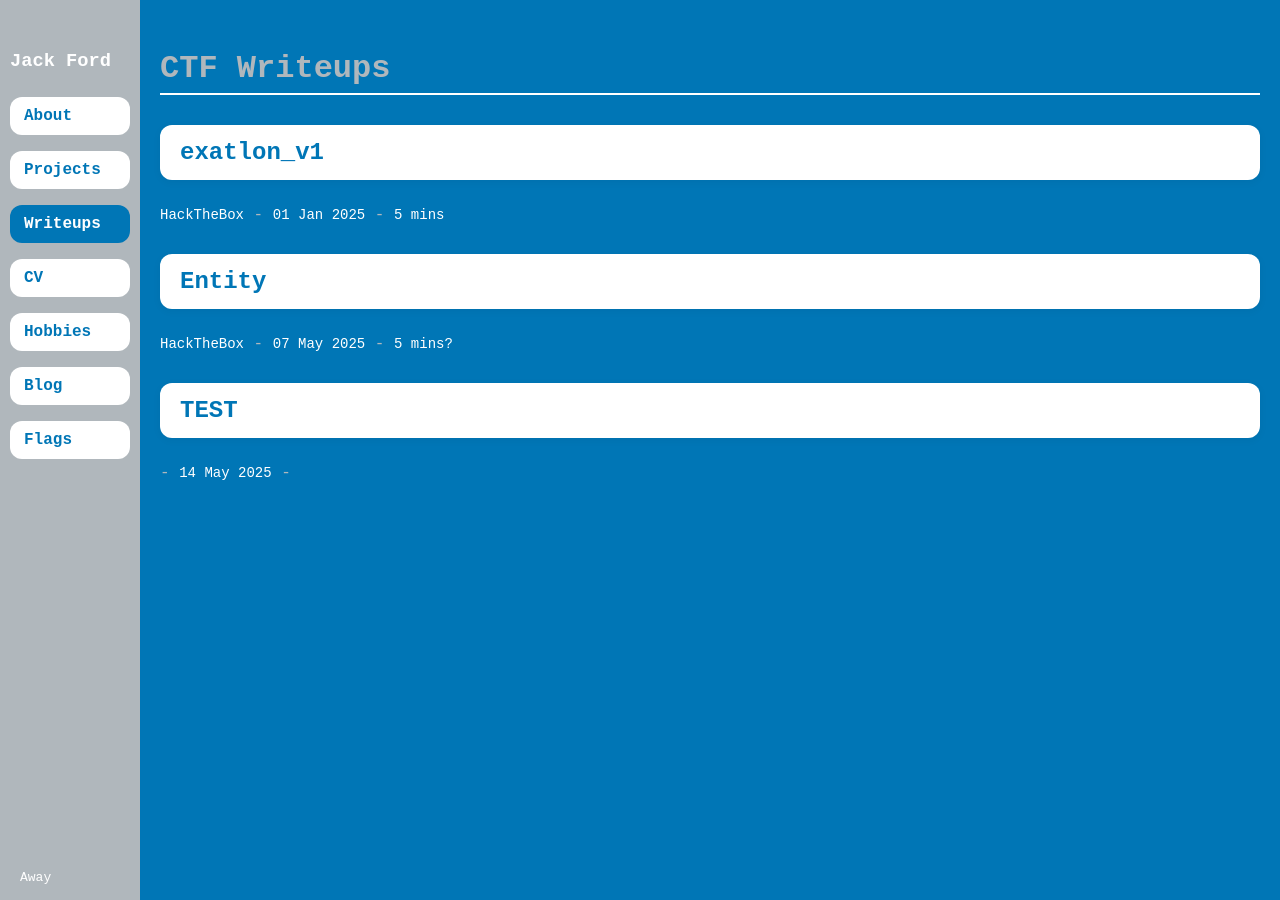
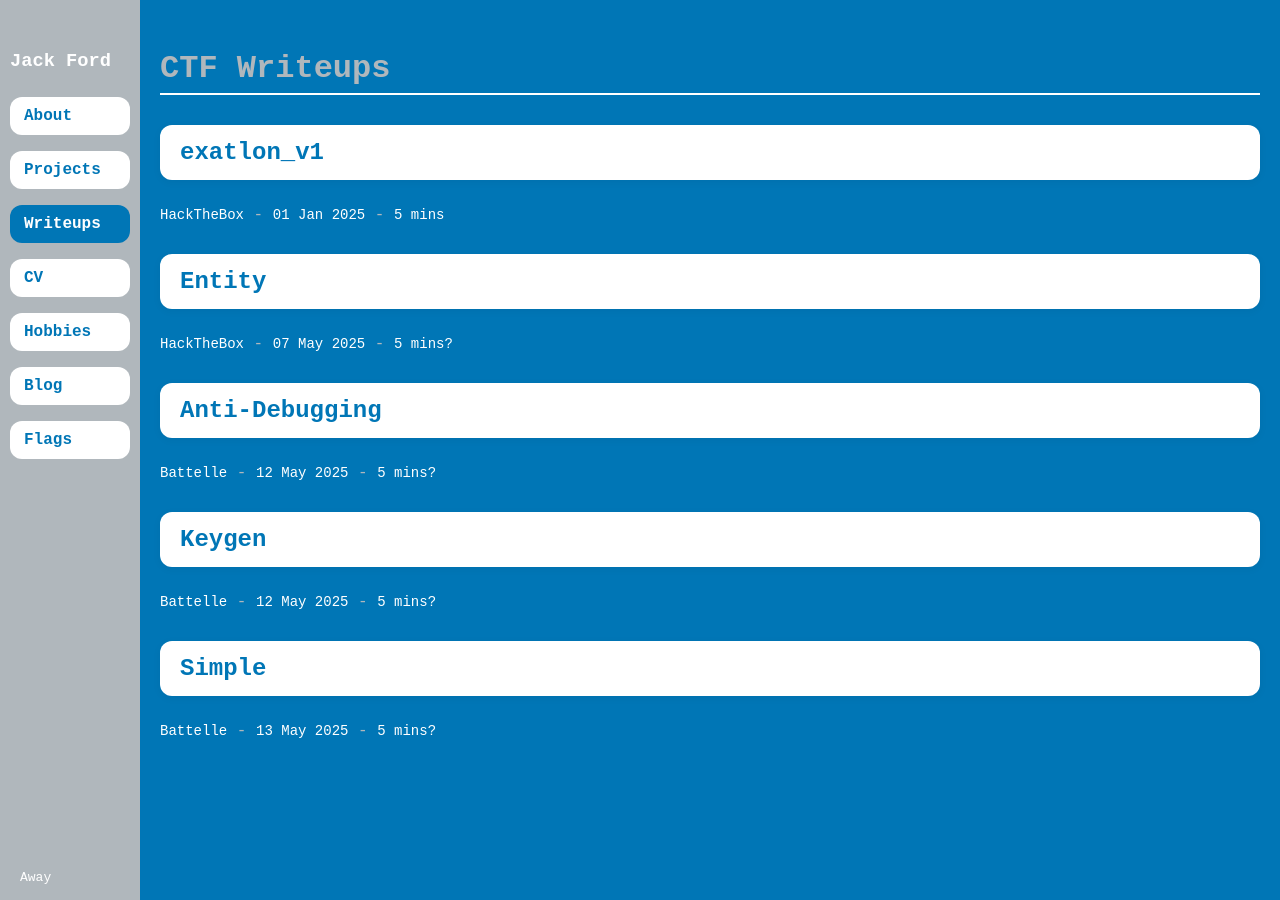
Before and after one commit to shortestllama/shortestllama.github.io, a Jekyll site: the page built from writeups.html, in a window 1280 px wide. Built offline with Jekyll 4.4.1, drawn with Linux system fonts in a browser that asks for light colours.

Commit message:
Added 3 writeup skeletons from battelle

```diff
--- /dev/null
+++ b/_writeups/anti-debugging.md
@@ -0,0 +1,7 @@
+---
+layout: writeup
+title: Anti-Debugging
+source: Battelle
+date: 2025-05-12
+read_time: 5 mins?
+---
--- /dev/null
+++ b/_writeups/keygen.md
@@ -0,0 +1,7 @@
+---
+layout: writeup
+title: Keygen
+source: Battelle
+date: 2025-05-12
+read_time: 5 mins?
+---
--- /dev/null
+++ b/_writeups/simple.md
@@ -0,0 +1,7 @@
+---
+layout: writeup
+title: Simple
+source: Battelle
+date: 2025-05-13
+read_time: 5 mins?
+---
```
Also changed, not shown: _writeups/entity.md (+1 -1 lines), _writeups/template.md (+1 -1 lines), _writeups/test.md (deleted, +0 -5 lines).
